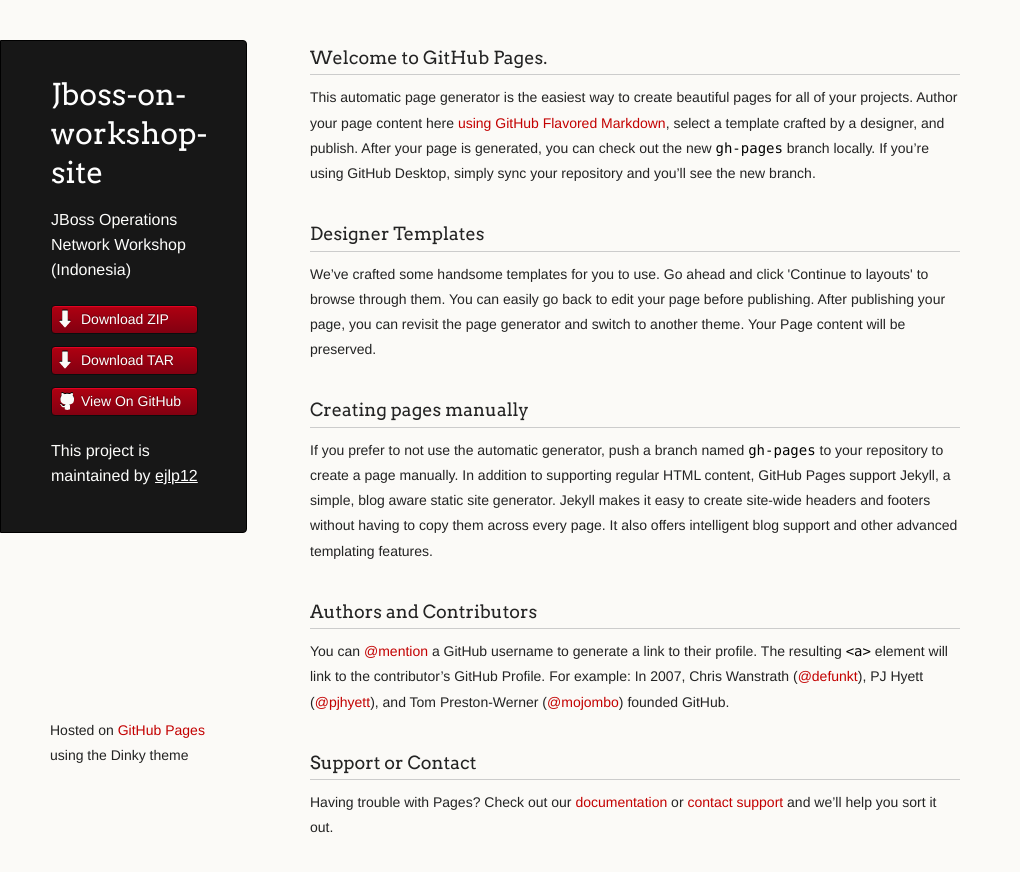
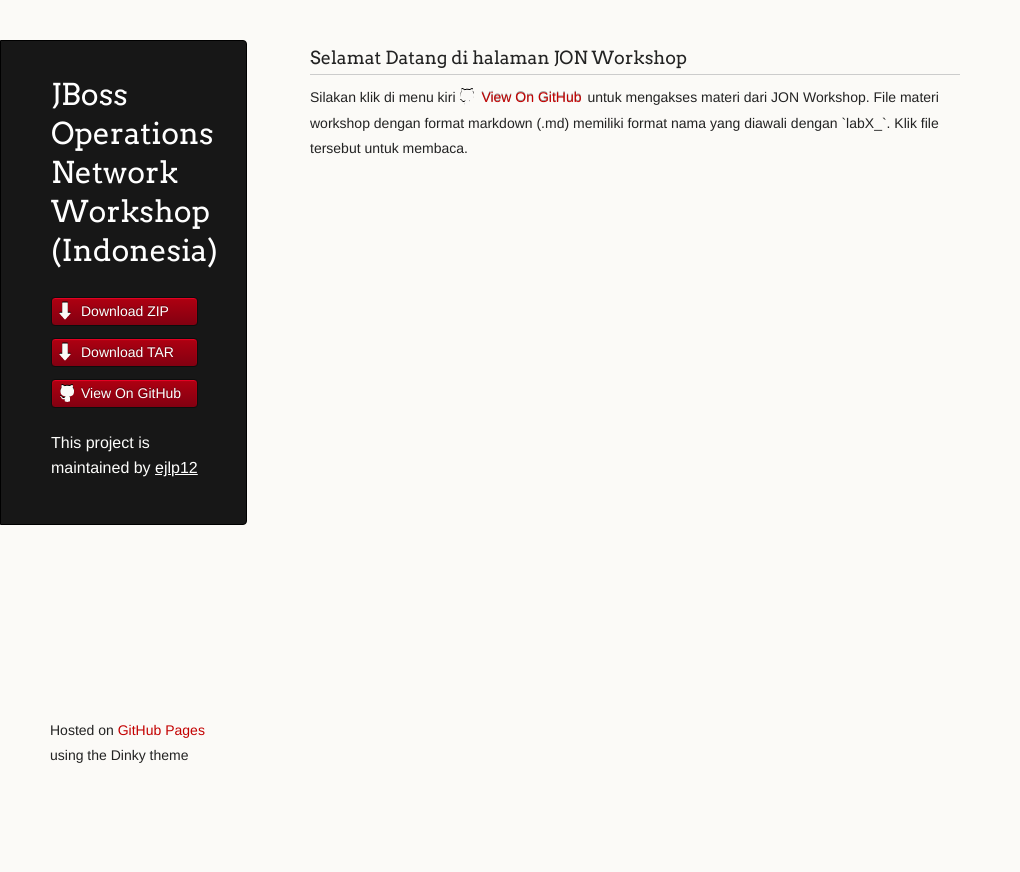
Before and after one commit to ejlp12/jboss-on-workshop-site, a plain HTML site: page index.html in a window 1280 px wide. Shown: the whole page, without its empty margins (0-1020 px from the left). After the commit the page ends 800 px from the top, so only its background shows below. Drawn offline with Linux system fonts and the light colour scheme.

Commit message:
Update index.html

```diff
--- a/index.html
+++ b/index.html
@@ -16,8 +16,8 @@
   <body>
     <div class="wrapper">
       <header>
-        <h1 class="header">Jboss-on-workshop-site</h1>
-        <p class="header">JBoss Operations Network Workshop (Indonesia)</p>
+        <h1 class="header">JBoss Operations Network Workshop (Indonesia)</h1>
+        <p class="header"></p>
 
         <ul>
           <li class="download"><a class="buttons" href="https://github.com/ejlp12/jboss-on-workshop-site/zipball/master">Download ZIP</a></li>
@@ -31,29 +31,10 @@
       </header>
       <section>
         <h3>
-<a id="welcome-to-github-pages" class="anchor" href="#welcome-to-github-pages" aria-hidden="true"><span aria-hidden="true" class="octicon octicon-link"></span></a>Welcome to GitHub Pages.</h3>
+<a id="welcome-to-github-pages" class="anchor" href="#welcome-to-github-pages" aria-hidden="true"><span aria-hidden="true" class="octicon octicon-link"></span></a>Selamat Datang di halaman JON Workshop</h3>
 
-<p>This automatic page generator is the easiest way to create beautiful pages for all of your projects. Author your page content here <a href="https://guides.github.com/features/mastering-markdown/">using GitHub Flavored Markdown</a>, select a template crafted by a designer, and publish. After your page is generated, you can check out the new <code>gh-pages</code> branch locally. If you’re using GitHub Desktop, simply sync your repository and you’ll see the new branch.</p>
+<p>Silakan klik di menu kiri <a class="buttons github" href="https://github.com/ejlp12/jboss-on-workshop-site">View On GitHub</a> untuk mengakses materi dari JON Workshop. File materi workshop dengan format markdown (.md) memiliki format nama yang diawali dengan `labX_`. Klik file tersebut untuk membaca.</p>
 
-<h3>
-<a id="designer-templates" class="anchor" href="#designer-templates" aria-hidden="true"><span aria-hidden="true" class="octicon octicon-link"></span></a>Designer Templates</h3>
-
-<p>We’ve crafted some handsome templates for you to use. Go ahead and click 'Continue to layouts' to browse through them. You can easily go back to edit your page before publishing. After publishing your page, you can revisit the page generator and switch to another theme. Your Page content will be preserved.</p>
-
-<h3>
-<a id="creating-pages-manually" class="anchor" href="#creating-pages-manually" aria-hidden="true"><span aria-hidden="true" class="octicon octicon-link"></span></a>Creating pages manually</h3>
-
-<p>If you prefer to not use the automatic generator, push a branch named <code>gh-pages</code> to your repository to create a page manually. In addition to supporting regular HTML content, GitHub Pages support Jekyll, a simple, blog aware static site generator. Jekyll makes it easy to create site-wide headers and footers without having to copy them across every page. It also offers intelligent blog support and other advanced templating features.</p>
-
-<h3>
-<a id="authors-and-contributors" class="anchor" href="#authors-and-contributors" aria-hidden="true"><span aria-hidden="true" class="octicon octicon-link"></span></a>Authors and Contributors</h3>
-
-<p>You can <a href="https://help.github.com/articles/basic-writing-and-formatting-syntax/#mentioning-users-and-teams" class="user-mention">@mention</a> a GitHub username to generate a link to their profile. The resulting <code>&lt;a&gt;</code> element will link to the contributor’s GitHub Profile. For example: In 2007, Chris Wanstrath (<a href="https://github.com/defunkt" class="user-mention">@defunkt</a>), PJ Hyett (<a href="https://github.com/pjhyett" class="user-mention">@pjhyett</a>), and Tom Preston-Werner (<a href="https://github.com/mojombo" class="user-mention">@mojombo</a>) founded GitHub.</p>
-
-<h3>
-<a id="support-or-contact" class="anchor" href="#support-or-contact" aria-hidden="true"><span aria-hidden="true" class="octicon octicon-link"></span></a>Support or Contact</h3>
-
-<p>Having trouble with Pages? Check out our <a href="https://help.github.com/pages">documentation</a> or <a href="https://github.com/contact">contact support</a> and we’ll help you sort it out.</p>
       </section>
       <footer>
         <p><small>Hosted on <a href="https://pages.github.com">GitHub Pages</a> using the Dinky theme</small></p>
```
